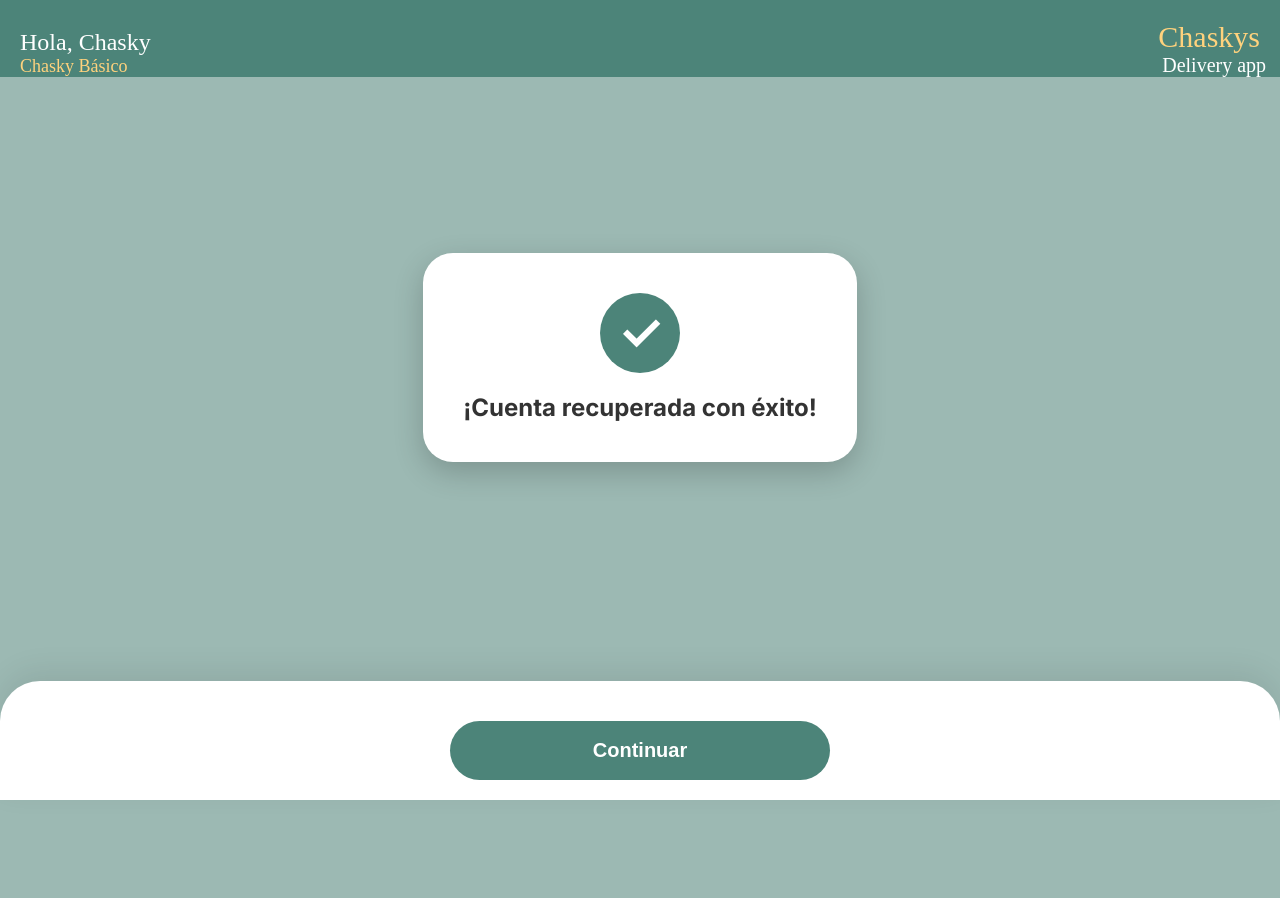
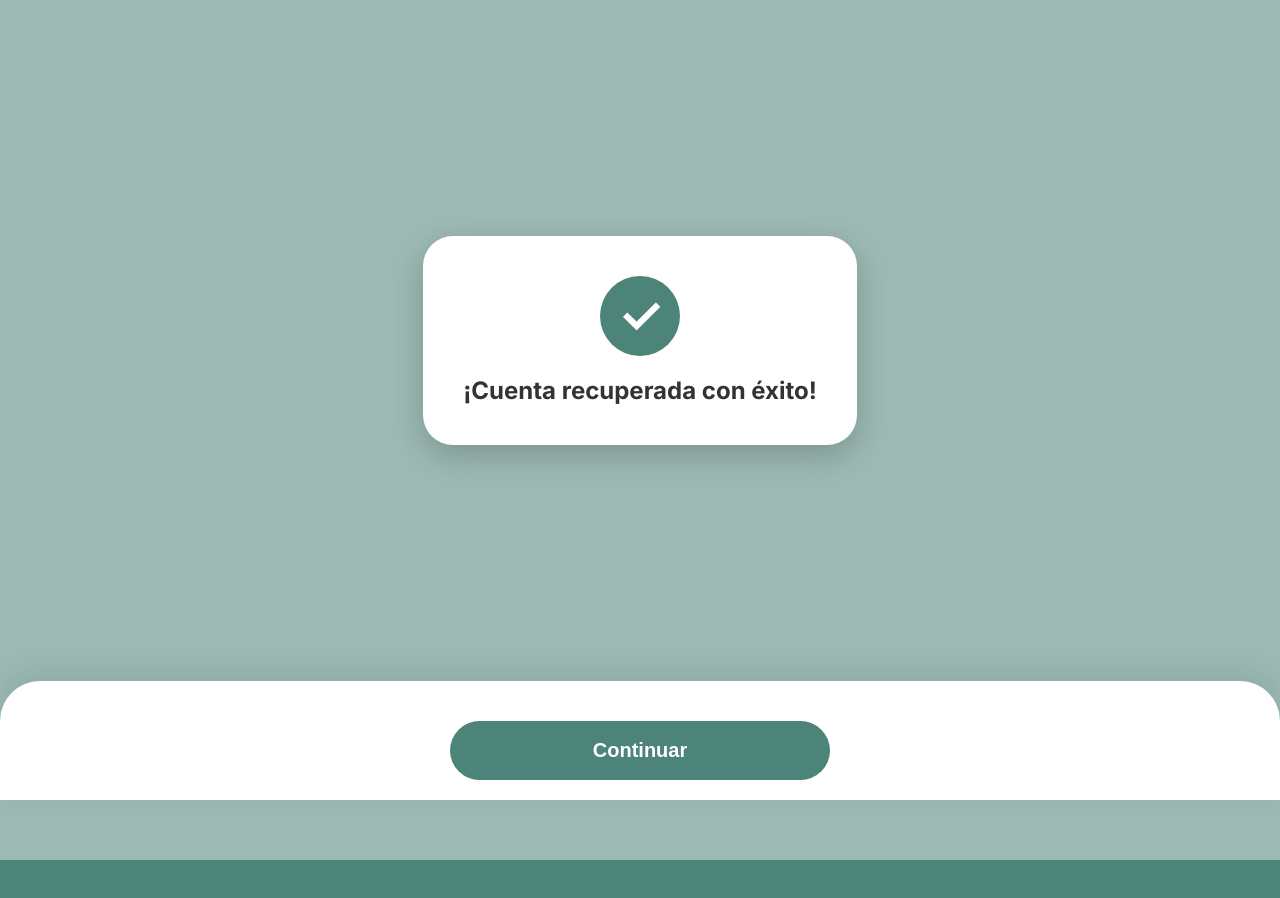
Before and after one commit to FrancoLT930/InterfacesFinal, a React (Vite) app: page /recover-success in a window 1280 px wide. Shown: the top 898 px of the page. After the commit the page ends 860 px from the top, so only its background shows below. Built offline with nearby package versions, Linux system fonts and the light colour scheme; no server answers; a web font is replaced by a local one.

Commit message:
Ultima correccion al success

```diff
--- a/src/pages/RecoverSuccess.jsx
+++ b/src/pages/RecoverSuccess.jsx
@@ -26,7 +26,6 @@ export const RecoverSuccess = () => {
 
   return (
     <>
-      <HeaderHome showBack={true} />
 
       <section className="recover-container success">
         <div className="success-modal2">
--- a/src/styles/RecoverSuccess.css
+++ b/src/styles/RecoverSuccess.css
@@ -15,7 +15,7 @@
   border-radius: 30px;
   text-align: center;
   box-shadow: 0 10px 30px rgba(0,0,0,0.2);
-  margin-bottom: 300px;
+  margin-bottom: 180px;
 }
 
 .success-check {
```
